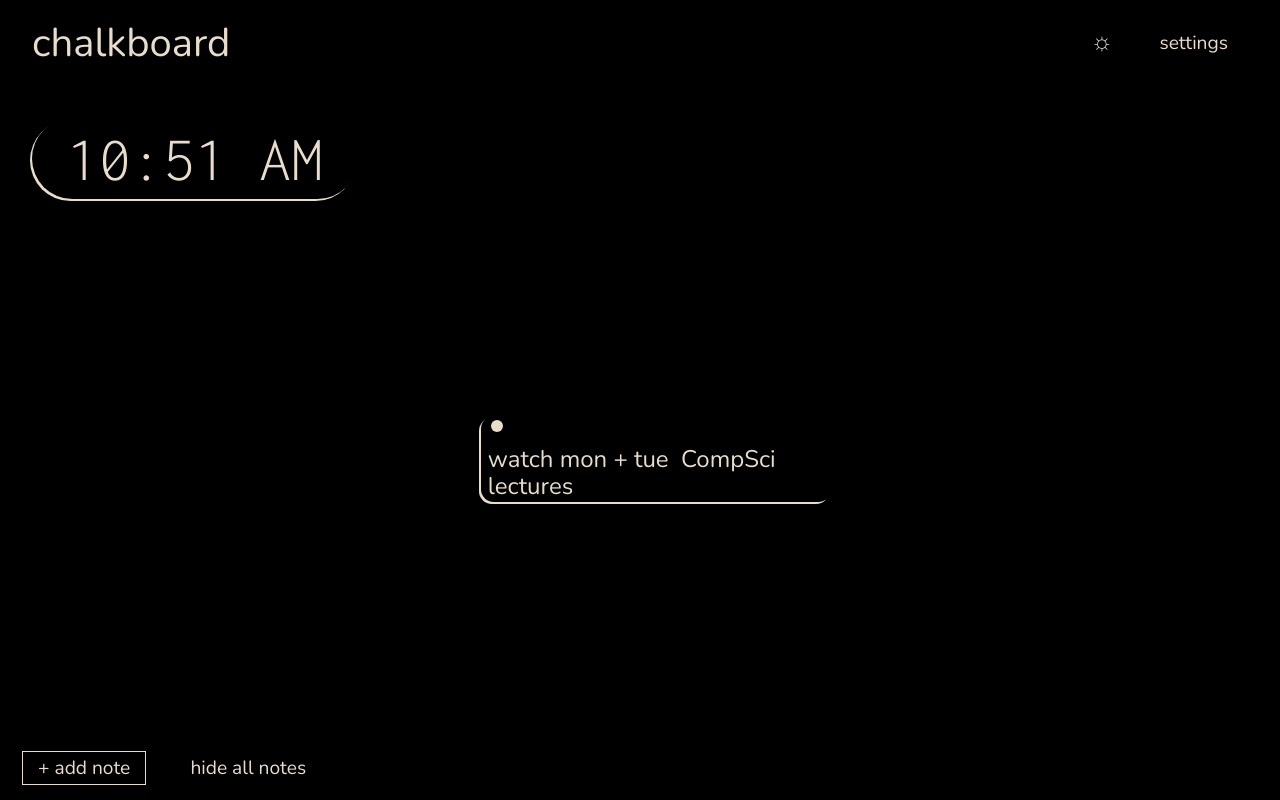
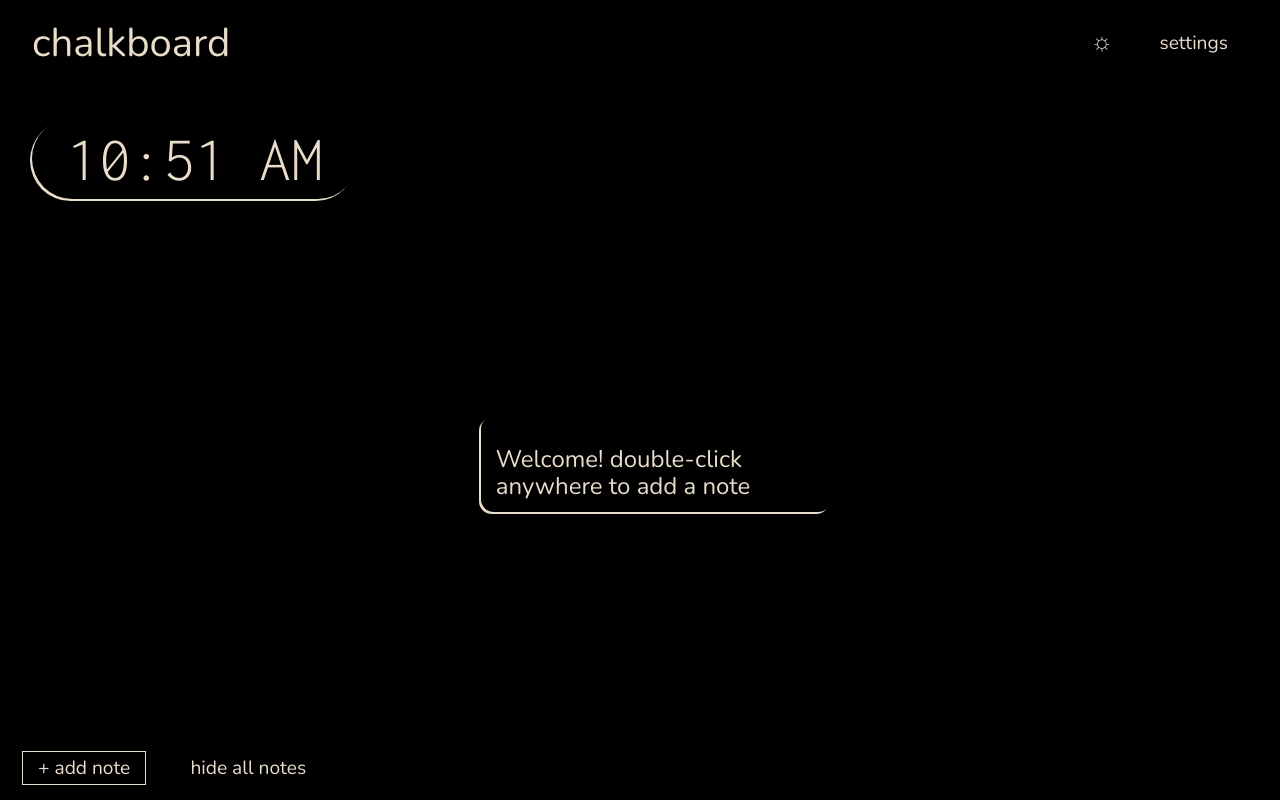
Before and after one commit to Ron-Bansal/Chalkboard, a plain HTML site: page index.html in a window 1280 px wide. Drawn offline with nearby package versions, Linux system fonts and the light colour scheme.

Commit message:
added intro message

```diff
--- a/index.html
+++ b/index.html
@@ -112,14 +112,14 @@ watch compsci lectures</textarea
           <span class="cross" onclick="remove(this)">x</span>
         </div>
         <textarea
-          class="textbox"
+          class="textbox og-textbox"
           name="note"
           id="textbox"
           wrap="soft"
           autoresize
           spellcheck="false"
         >
-watch mon + tue  CompSci lectures</textarea
+Welcome! double-click anywhere to add a note</textarea
         >
       </div>
 
--- a/script.js
+++ b/script.js
@@ -187,7 +187,10 @@ const addNoteBtn = document.querySelector("#add-note");
 let closeNoteSpans = document.querySelectorAll(".cross");
 
 addNoteBtn.addEventListener("click", () => {
-  console.log("deprecated");
+  // console.log("deprecated");
+  let x_pos = window.innerWidth / 2 - 170;
+  let y_pos = window.innerHeight / 2 - 90;
+  createNoteAtPos(x_pos, y_pos);
 });
 
 for (closeNote of closeNoteSpans) {
--- a/styles.css
+++ b/styles.css
@@ -211,7 +211,7 @@ footer {
     cursor: grabbing;
 } */
 
-.colour-tag {
+.colour-tag-DISABLEDFORNOW {
     height: 12px;
     width: 12px;
     /* padding: 5px; */
@@ -260,6 +260,11 @@ footer {
     font-family: 'Nunito', sans-serif;
     font-weight: 300;
     padding-top: 10px;
+    padding-left: 10px;
+}
+
+.og-textbox {
+    margin-bottom: 10px !important;
 }
 
 .content {
```
Also changed, not shown: app.js (+10 -11 lines).
